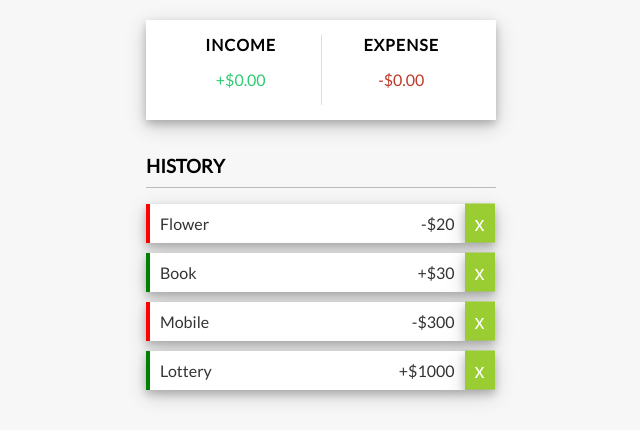
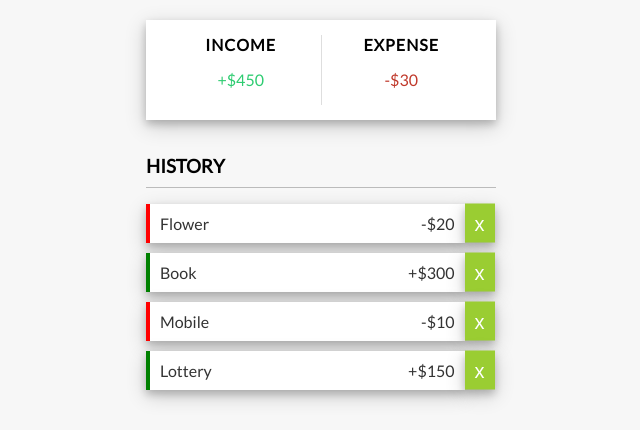
Before and after one commit to zeeshanali1993/expense-tracker-app, a React (Create React App) app: page / in a window 1280 px wide. Shown: the part 127-557 px from the top of the page, without its empty margins (319-959 px from the left). Built offline with nearby package versions, Linux system fonts and the light colour scheme.

Commit message:
income and expense component completed

```diff
--- a/src/components/incomeexpense.js
+++ b/src/components/incomeexpense.js
@@ -1,17 +1,25 @@
-import React from 'react'
+import React, { useContext } from 'react';
+import { GlobalContext } from '../statehandlers/globalstate';
 
 export const Incomeexpense = () =>
 {
+    const { transactions } = useContext(GlobalContext);
+    const incomeExpense = transactions.map(allTransactions => allTransactions.amount);
+
+    const income = incomeExpense.reduce((accumulator, currentValue) => (currentValue >= 0 ? accumulator + currentValue : accumulator + 0), 0);
+
+    const expense = incomeExpense.reduce((accumulator, currentValue) => (currentValue < 0 ? accumulator + currentValue : accumulator + 0), 0);
+
     return (
         <div className='inc-exp-container'>
             <div>
                 <h4>income</h4>
-                <p id='money-plus' className='money plus'>+$0.00</p>
+                <p id='money-plus' className='money plus'>+${income}</p>
             </div>
             <div>
                 <h4>expense</h4>
-                <p id='money-minus' className='money minus'>-$0.00</p>
+                <p id='money-minus' className='money minus'>-${Math.abs(expense)}</p>
             </div>
         </div>
-    )
+    );
 }
--- a/src/statehandlers/globalstate.js
+++ b/src/statehandlers/globalstate.js
@@ -8,13 +8,13 @@ const initialState = {
             id: 1, text: 'Flower', amount: -20
         },
         {
-            id: 2, text: 'Book', amount: 30
+            id: 2, text: 'Book', amount: 300
         },
         {
-            id: 3, text: 'Mobile', amount: -300
+            id: 3, text: 'Mobile', amount: -10
         },
         {
-            id: 4, text: 'Lottery', amount: 1000
+            id: 4, text: 'Lottery', amount: 150
         }
     ]
 };
```
